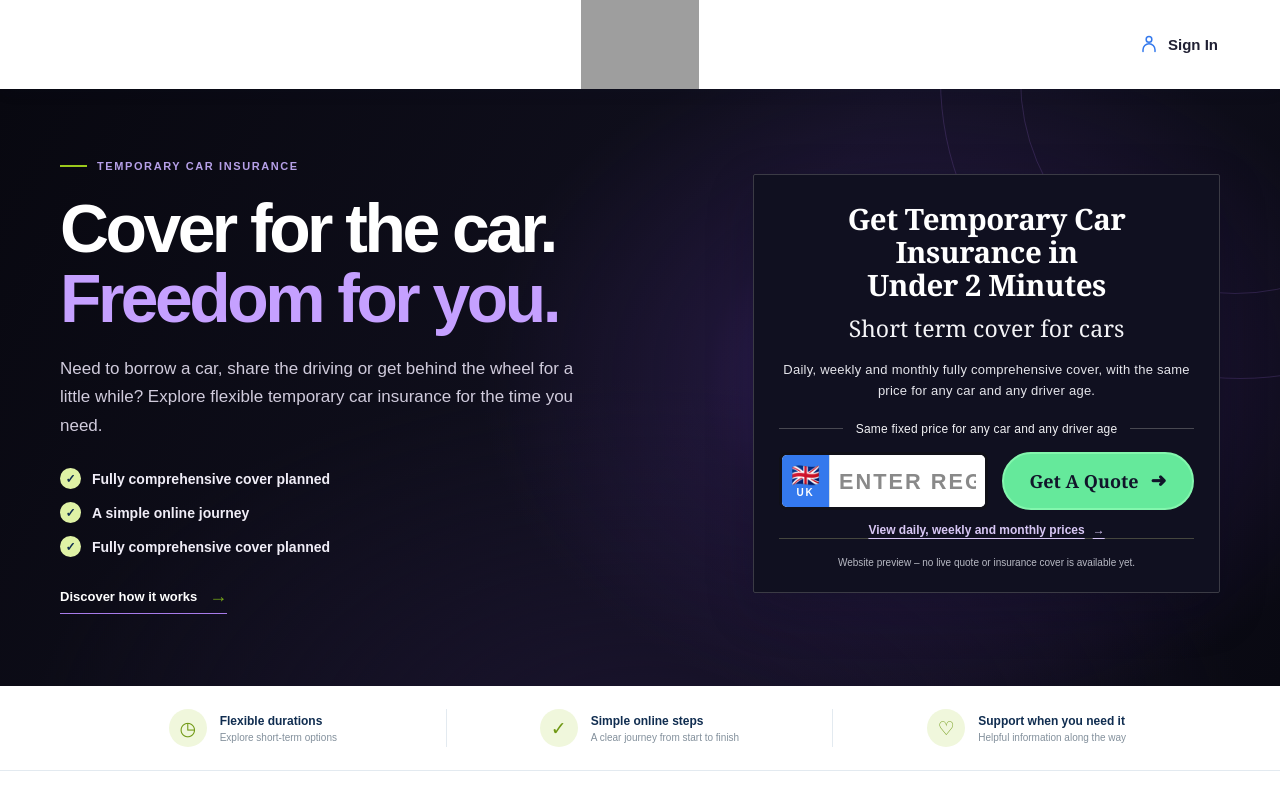
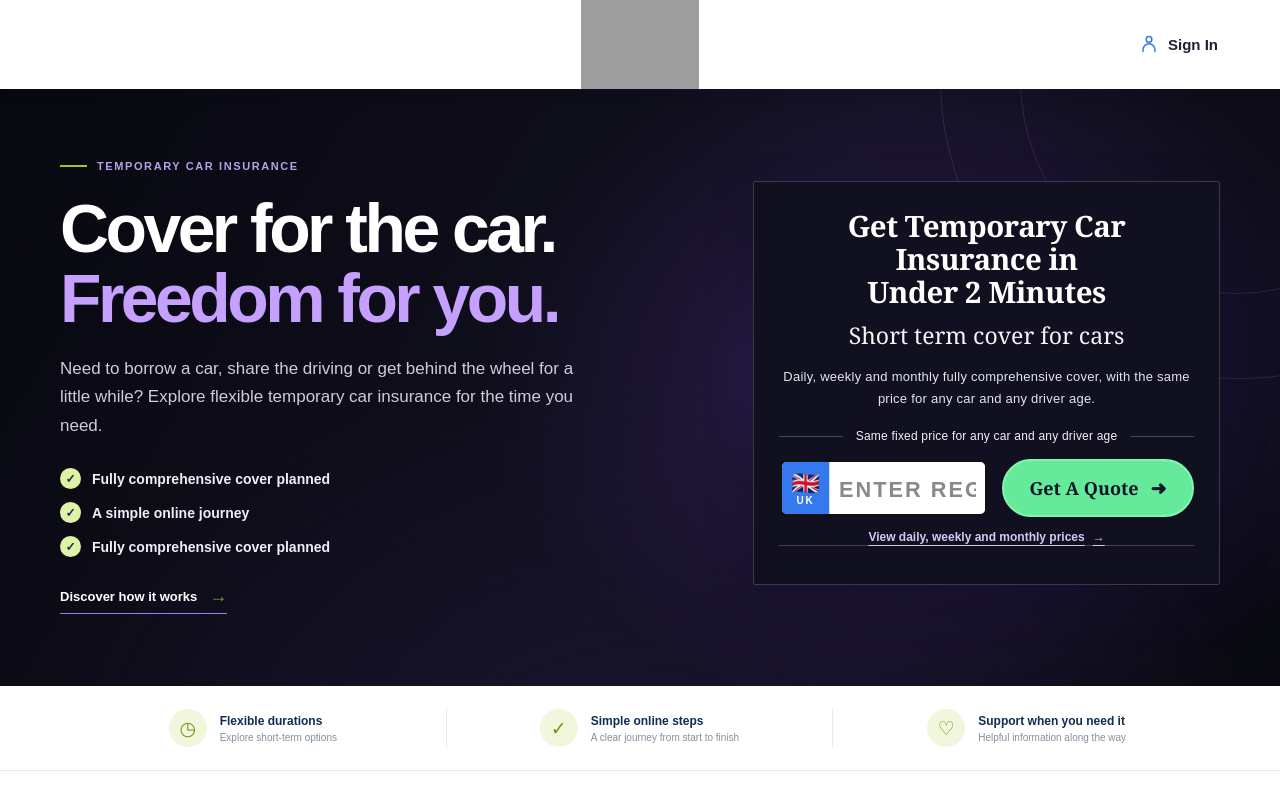
Before and after one commit to insurancetemp/goshorty, a Next.js app: page / in a window 1280 px wide. Shown: the top 800 px of the page. Built offline with nearby package versions, Linux system fonts and the light colour scheme; grey boxes are pictures that could not be loaded.

Commit message:
Remove preview notices from GoShorty homepage

```diff
--- a/app/page.tsx
+++ b/app/page.tsx
@@ -105,7 +105,6 @@ export default function Home() {
             </form>
             <Link className="quote-prices-link" href="/quote/">View daily, weekly and monthly prices <span aria-hidden="true">→</span></Link>
             <div className="quote-bottom-line" />
-            <p className="quote-disclaimer">Website preview – no live quote or insurance cover is available yet.</p>
           </div>
         </div>
       </section>
```
